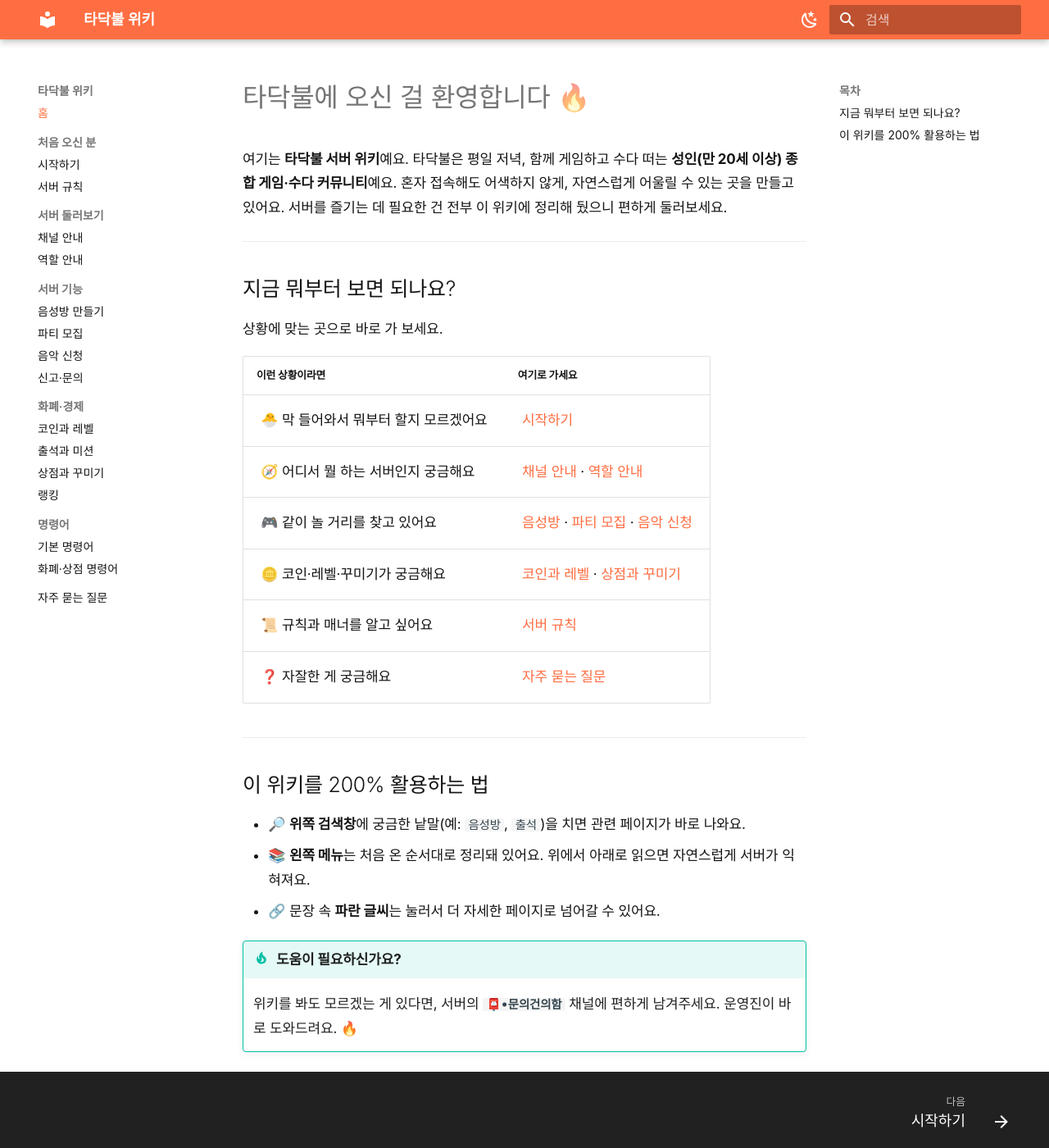
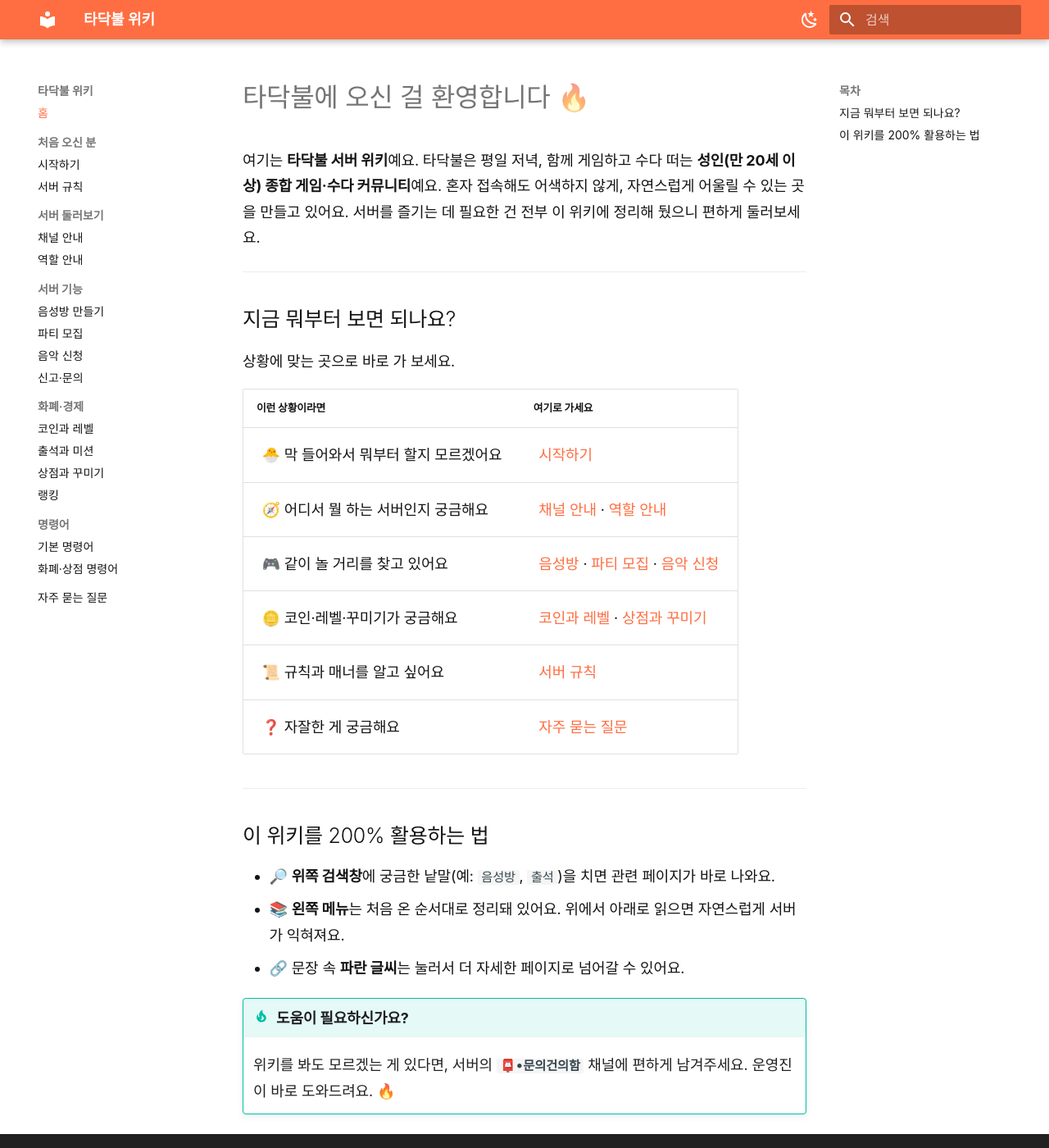
Before and after one commit to the-campfire/the-campfire.github.io, an MkDocs documentation site: the page built from docs/index.md, in a window 1280 px wide and 1400 px high. Shown: the whole window at 82% size. Built offline with MkDocs 1.6.1 and Material for MkDocs 9.7.7, drawn with Linux system fonts in a browser that asks for light colours; some web fonts are replaced.

Commit message:
style: 본문 글자 크기 확대 (0.85rem→0.9rem)
- 본문 가독성을 위해 글자를 약 18px로 키움

Co-Authored-By: Claude Opus 4.7 <noreply@anthropic.com>

```diff
--- a/docs/stylesheets/extra.css
+++ b/docs/stylesheets/extra.css
@@ -20,11 +20,11 @@ input,
   letter-spacing: -0.01em;
 }
 
-/* 본문 글자를 살짝 키워 읽기 편하게 (기본 0.8rem → 0.85rem) */
+/* 본문 글자를 키워 읽기 편하게 (기본 0.8rem → 0.9rem, 약 18px) */
 .md-typeset p,
 .md-typeset li,
 .md-typeset td {
-  font-size: 0.85rem;
+  font-size: 0.9rem;
 }
 
 /* 라이트 모드 본문 대비를 강화해 또렷하게 */
```
